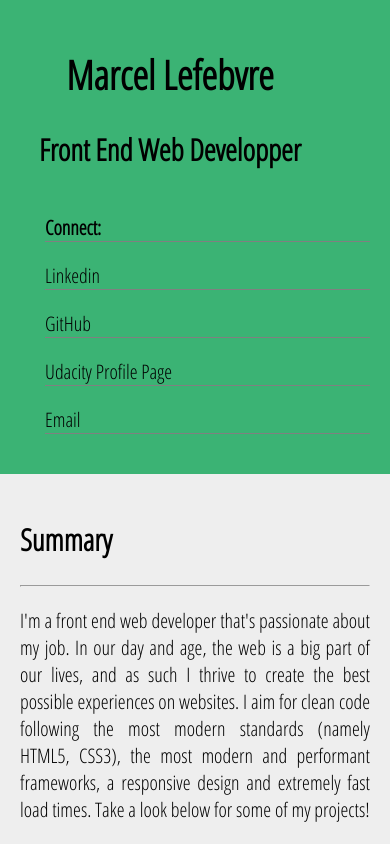
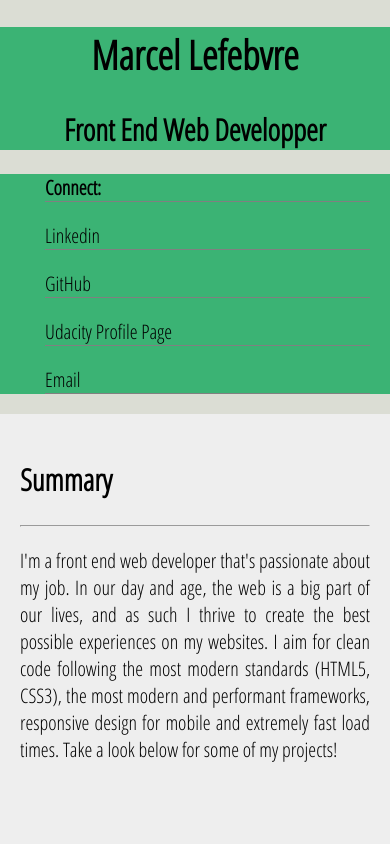
Before and after one commit to Mslef/mslef.github.io, a plain HTML site: page index.html in a window 390 px wide. Shown: the top 844 px of the page. Drawn offline with Linux system fonts and the light colour scheme.

Commit message:
Fix for viewport on mobile

```diff
--- a/CSS/main.css
+++ b/CSS/main.css
@@ -10,10 +10,9 @@ body {
 header {
 	background-image: url('../montrealPanorama.jpg');
 	background-color: #8BCC98;
-	/* Replace with cool image */
 	height: 12em;
-	width: 100%-3em;
-	padding: 3em;
+	width: 100%;
+	padding: 3em 0;
 }
 
 nav {
@@ -49,7 +48,6 @@ ul li {
 	text-align: center;
 	border: 1px solid gray;
 	max-width: 300px;
-	max-height: 180px;
 	padding: 1em;
 
 }
@@ -116,16 +114,13 @@ nav, .title-contents {
 
 
 	.title-contents, nav, header {
+		padding: 0;
 		border: none;
 		width: 100%;
 		margin: auto;
 		background: none;
 		background-color: #3bb374;
 
-	}
-
-	.title-contents {
-		margin: 0;
 	}
 
 	.project-list {
--- a/index.html
+++ b/index.html
@@ -30,7 +30,7 @@
 		<section class="summary">
 			<h2>Summary</h2>
 			<hr>
-			<p>I'm a front end web developer that's passionate about my job. In our day and age, the web is a big part of our lives, and as such I thrive to create the best possible experiences on websites. I aim for clean code following the most modern standards (namely HTML5, CSS3), the most modern and performant frameworks, a responsive design and extremely fast load times. Take a look below for some of my projects!</p>
+			<p>I'm a front end web developer that's passionate about my job. In our day and age, the web is a big part of our lives, and as such I thrive to create the best possible experiences on my websites. I aim for clean code following the most modern standards (HTML5, CSS3), the most modern and performant frameworks, responsive design for mobile and extremely fast load times. Take a look below for some of my projects!</p>
 		</section>
 
 		<section class="projects">
```
